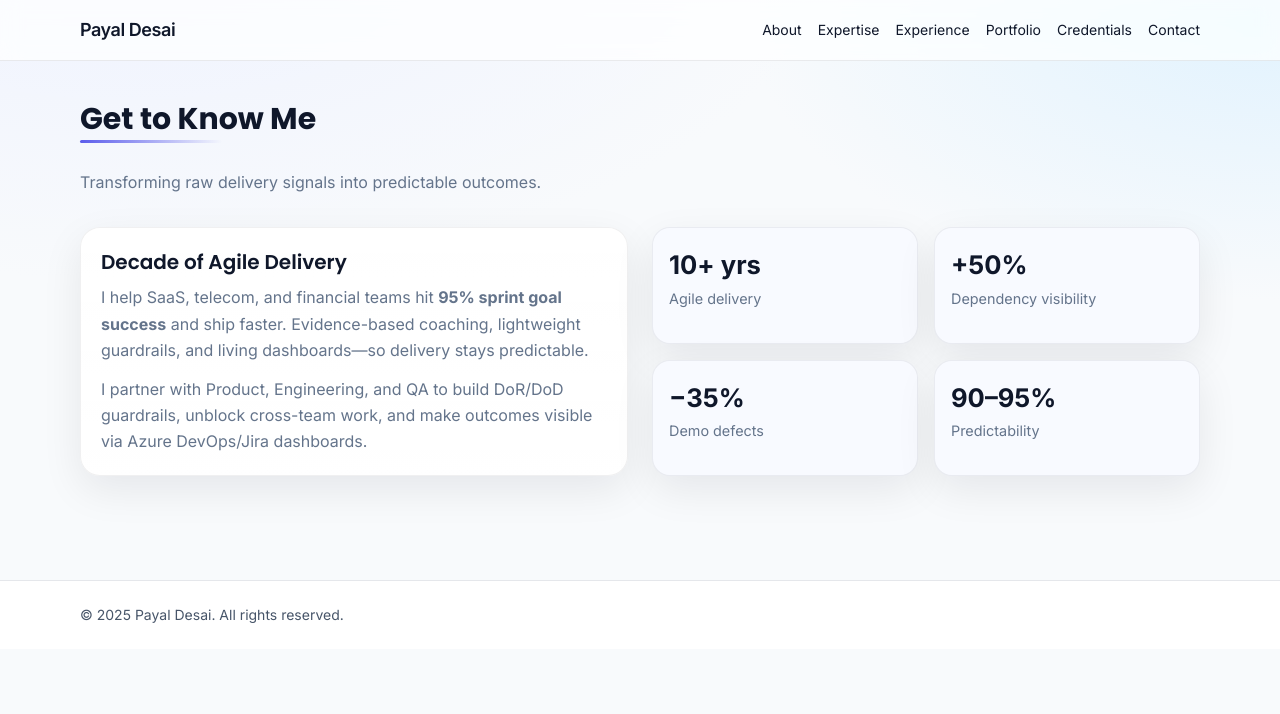
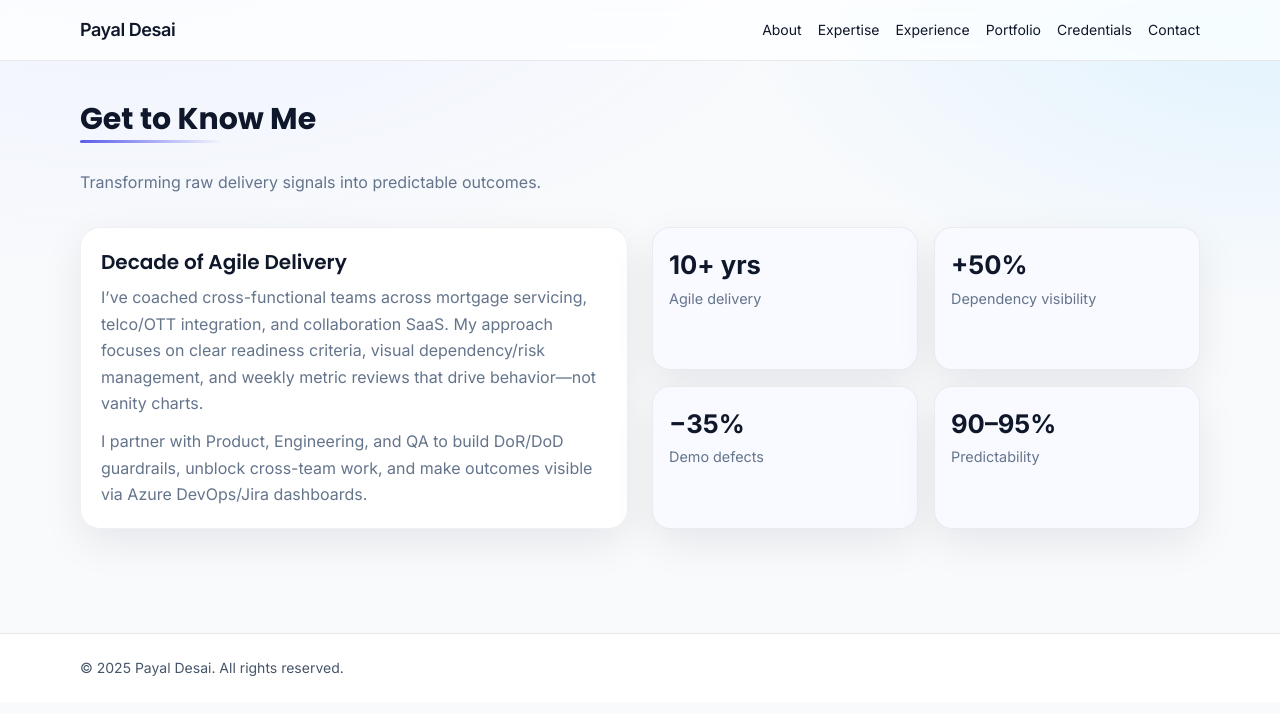
Before and after one commit to dirghak/Payal-Desai, a Next.js app: page /about in a window 1280 px wide. Shown: the top 714 px of the page. Built offline with nearby package versions, Linux system fonts and the light colour scheme.

Commit message:
Update page.tsx

```diff
--- a/app/about/page.tsx
+++ b/app/about/page.tsx
@@ -8,8 +8,8 @@ export default function AboutPage(){
         <article className="card">
           <h2 className="text-xl font-semibold mb-2">Decade of Agile Delivery</h2>
           <p className="text-muted">
-            I help SaaS, telecom, and financial teams hit <strong>95% sprint goal success</strong> and ship faster.
-              Evidence-based coaching, lightweight guardrails, and living dashboards—so delivery stays predictable.
+            I’ve coached cross-functional teams across mortgage servicing, telco/OTT integration, and collaboration SaaS.
+            My approach focuses on clear readiness criteria, visual dependency/risk management, and weekly metric reviews that drive behavior—not vanity charts.
           </p>
           <p className="text-muted mt-3">
             I partner with Product, Engineering, and QA to build DoR/DoD guardrails, unblock cross-team work, and make outcomes visible via Azure DevOps/Jira dashboards.
```
